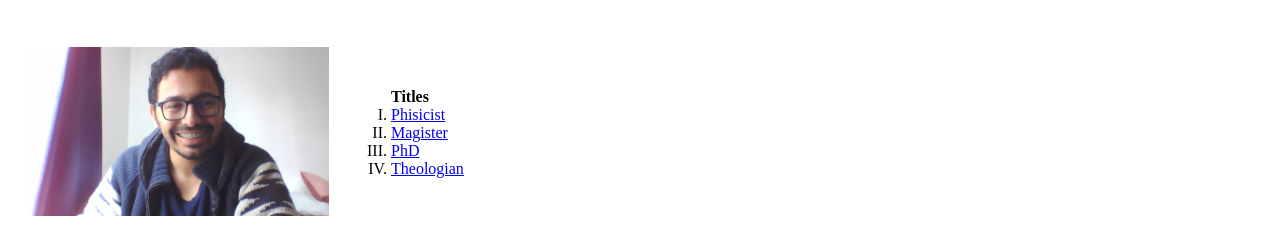
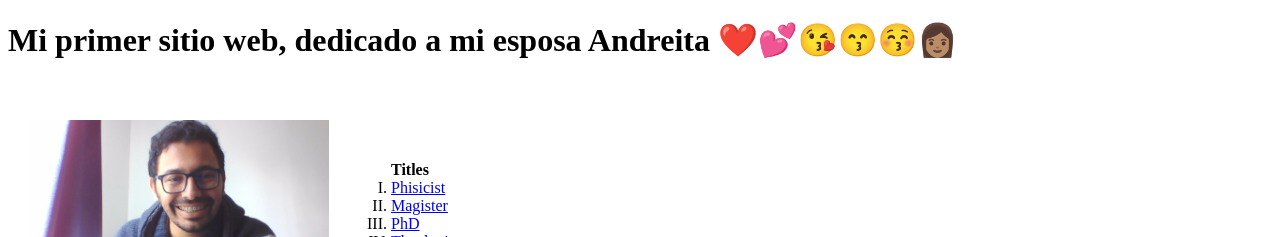
Before and after one commit to andreluzoro2/c3, a plain HTML site: page index.html in a window 1280 px wide. Shown: the top 237 px of the page. Drawn offline with Linux system fonts and the light colour scheme.

Commit message:
title changed

```diff
--- a/index.html
+++ b/index.html
@@ -6,6 +6,7 @@
 </head>
 <body>
    <!--<img src="C:\Users\leodi\OneDrive\Documents\Udemy\Web Design\Web Development\HTML Personal Site\WIN_20221209_08_50_20_Pro.jpg" alt="Keyword for Google" width="500">-->
+    <h1>Mi primer sitio web, dedicado a mi esposa Andreita ❤️💕😘😙😚👩🏽</h1>
     <br>
     <table cellspacing="20">
         <td><img src="WIN_20221209_08_50_20_Pro.jpg" alt="Keyword for Google, and this text will be shown if the image is not displayed" width="300"></td>
```
